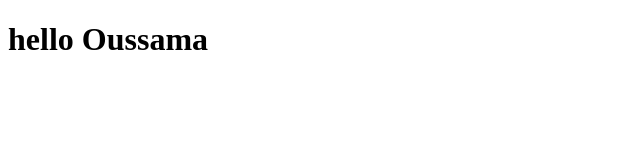
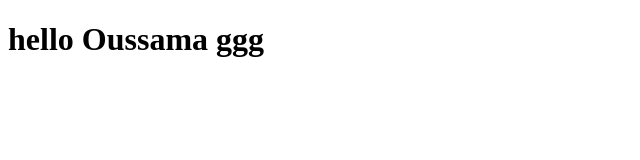
Before and after one commit to osmel1/dummyRepo, a plain HTML site: page index.html in a window 1280 px wide. Shown: the whole page, without its empty margins (0-640 px from the left). Drawn offline with Linux system fonts and the light colour scheme.

Commit message:
Update index.html

```diff
--- a/index.html
+++ b/index.html
@@ -6,6 +6,6 @@
     <title>Document</title>
 </head>
 <body>
-    <h1>hello Oussama</h1>
+    <h1>hello Oussama ggg</h1>
 </body>
 </html>
```
